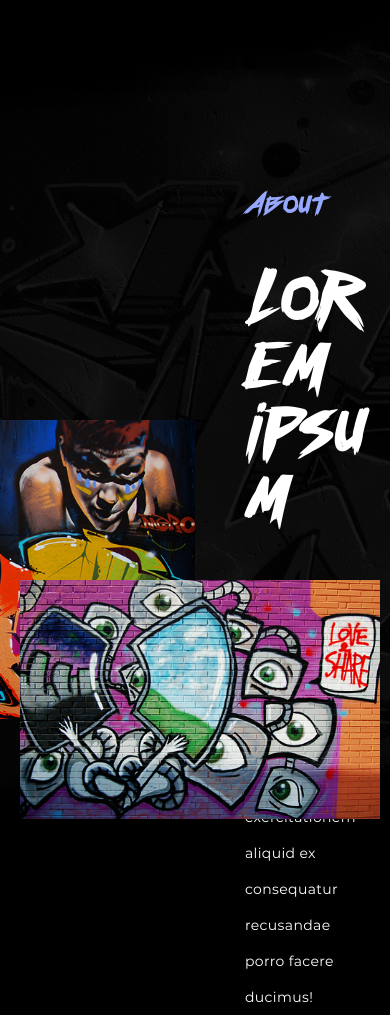
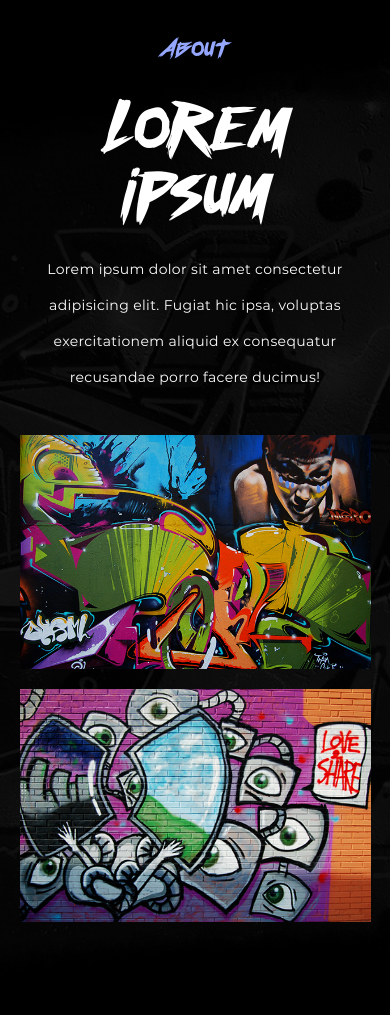
Before and after one commit to andryushque/barmy-graffiti, a plain HTML site: page index.html in a window 390 px wide. Shown: the part 880-1895 px from the top of the page. After the commit the page ends 1862 px from the top, so only its background shows below. Drawn offline with Linux system fonts and the light colour scheme; files whose address does not match are found by name.

Commit message:
Create: about media

```diff
--- a/sass/blocks/_about.sass
+++ b/sass/blocks/_about.sass
@@ -7,8 +7,6 @@
     display: flex
     align-items: center
     justify-content: space-between
-  &__images
-    width: 50%
   &__content
     width: 50%
     display: flex
@@ -25,11 +23,12 @@
     font: normal 400 6rem/6.6rem "OutrunFuture"
     color: $color-light
   &__text
-    font: normal 400 1.4rem/3.6rem "Montserrat"
+    font: normal 400 1.6rem/3.6rem "Montserrat"
     letter-spacing: 0.35px
     color: $color-light
 
   &__images
+    width: 50%
     position: relative
     display: flex
     justify-content: flex-end
--- a/sass/media/_1200px.sass
+++ b/sass/media/_1200px.sass
@@ -7,3 +7,6 @@
 
   .intro
     padding-top: 22rem
+
+  .about
+    padding: 12rem 0 10rem
--- a/sass/media/_575px.sass
+++ b/sass/media/_575px.sass
@@ -18,3 +18,6 @@
         max-height: 3rem
         max-width: 30rem
         width: 100%
+
+  .about
+    padding: 6rem 0
--- a/sass/media/_767px.sass
+++ b/sass/media/_767px.sass
@@ -21,3 +21,23 @@
       &-image
         max-height: 4rem
         max-width: 40rem
+
+  .about
+    padding: 8rem 0
+    &__images
+      flex-direction: column
+      align-items: center
+    &__image
+      width: 100%
+      &:first-child
+        margin-bottom: 2rem
+    &__content
+      margin-bottom: 4rem
+    &__suptitle
+      margin-bottom: 2rem
+      font-size: 2rem
+    &__title
+      margin-bottom: 3rem
+      font-size: 5.6rem
+    &__text
+      font-size: 1.4rem
--- a/sass/media/_991px.sass
+++ b/sass/media/_991px.sass
@@ -17,3 +17,30 @@
       font: normal 400 4.2rem/4.2rem "OutrunFuture"
       &-wrapper
         margin-bottom: 8rem
+
+  .about
+    height: auto
+    padding: 10rem 0 8rem
+    &-wrapper
+      flex-direction: column
+    &__images
+      width: 100%
+      justify-content: space-between
+      order: 2
+    &__image
+      width: 45%
+      &:first-child
+        max-width: 36rem
+      &:last-child
+        position: static
+        max-width: 36rem
+    &__content
+      width: 100%
+      margin-bottom: 5rem
+      padding-left: 0
+      padding-top: 0
+      text-align: center
+    &__suptitle
+      margin-bottom: 2rem
+    &__title
+      margin-bottom: 4rem
```
Also changed, not shown: css/style.css.
